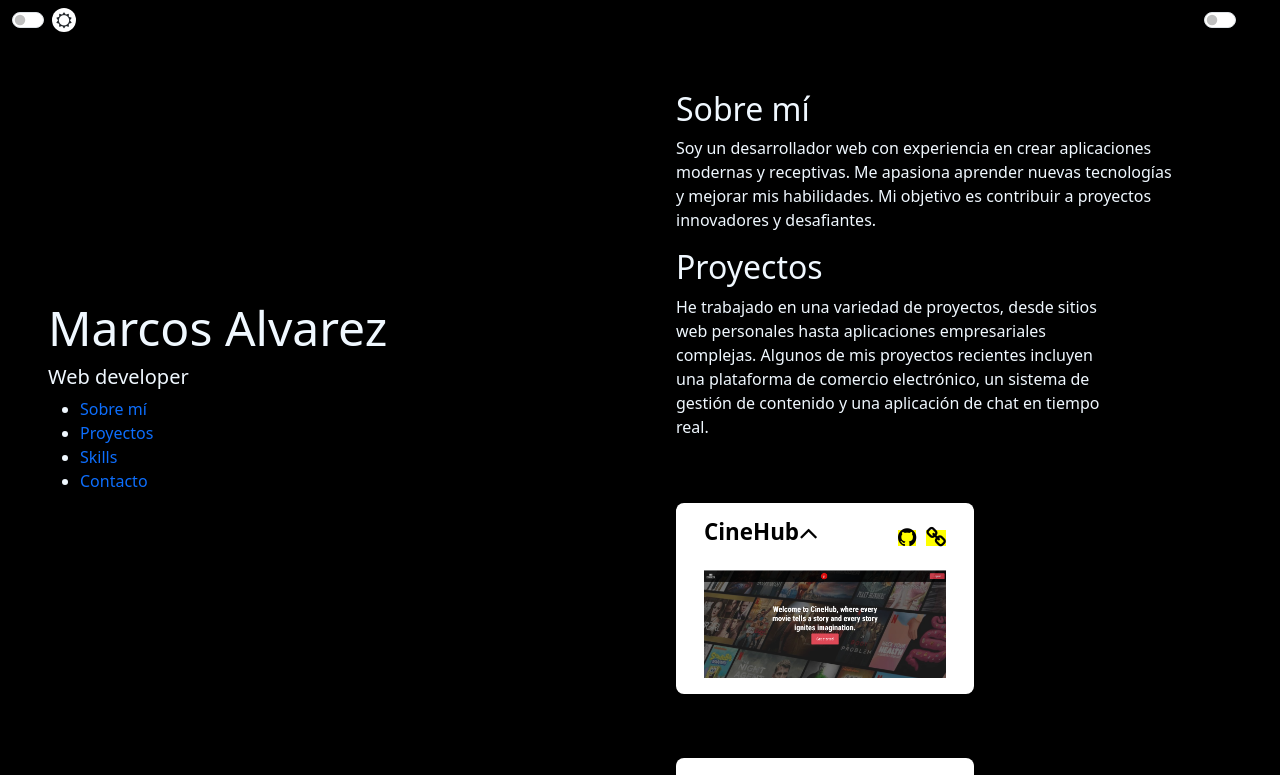
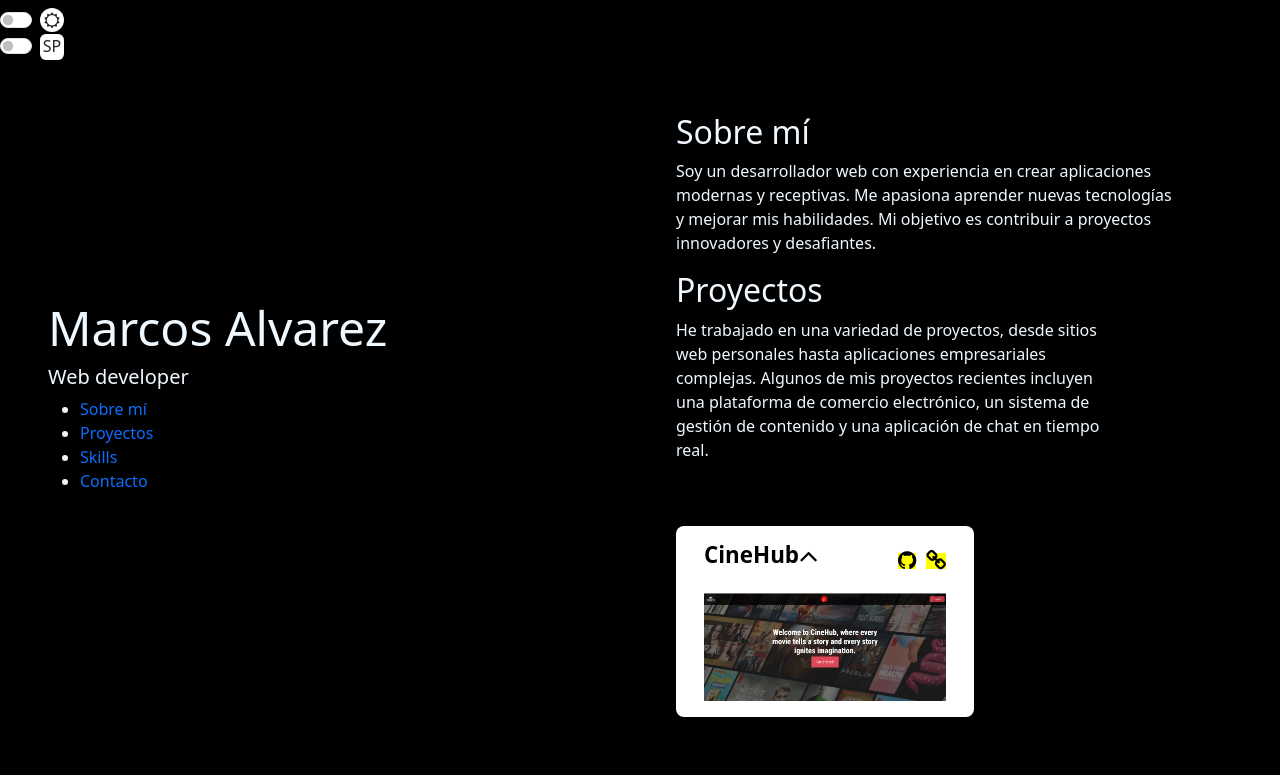
Before and after one commit to marcosAlvarezCalabria/portfolio, a React (Vite) app in the folder portfolio/: page / in a window 1280 px wide. Shown: the top 775 px of the page. Built offline with nearby package versions, Linux system fonts and the light colour scheme.

Commit message:
feat: complet navbar

```diff
--- a/portfolio/package.json
+++ b/portfolio/package.json
@@ -16,6 +16,7 @@
     "react": "^18.2.0",
     "react-dom": "^18.2.0",
     "react-magic-motion": "^1.1.2",
+    "react-world-flags": "^1.6.0",
     "styled-components": "^6.1.11"
   },
   "devDependencies": {
--- a/portfolio/src/components/ui/navbar/navbar.css
+++ b/portfolio/src/components/ui/navbar/navbar.css
@@ -1,9 +1,7 @@
+.mode-icon:hover {
+    border: solid 1px rgb(14, 165, 235) !important;
+}
 
-
-
-
- /* @media(min-width: 768px) {
-    .navbar{
-        background-color: transparent !important;
-    }
-}  */
+.language-icon:hover {
+    border: solid 2px rgb(14, 165, 235) !important;
+}
--- a/portfolio/src/components/ui/navbar/navbar.jsx
+++ b/portfolio/src/components/ui/navbar/navbar.jsx
@@ -2,38 +2,35 @@ import React, { useContext, useEffect, useState } from 'react';
 import LanguageContext from '../../../contexts/language.context';
 import ModeContext from '../../../contexts/mode.context';
 import './navbar.css';
-import SwitchLabels from '../../switch/switch';
 
 function NavbarComponent() {
     const { mode, toggleMode } = useContext(ModeContext);
     const { language, toggleLanguage } = useContext(LanguageContext);
-    const [isNavCollapsed, setIsNavCollapsed] = useState(true);
-    const [navbarColor, setNavbarColor] = useState("black")
-    const [sunColor, setSunColor] = useState("white")
+    const [navbarColor, setNavbarColor] = useState("black");
+    const [sunColor, setSunColor] = useState("white");
+    const [screenWidth, setScreenWidth] = useState(window.innerWidth);
 
     useEffect(() => {
-        const handleScroll = ()=> {
-            const scrollPosition = window.scrollY
-            if( navbarColor=== "transparent" ){
-                setSunColor("white")
-            }else {
-                setSunColor("white")
+        const handleScroll = () => {
+            const scrollPosition = window.scrollY;
+            if (navbarColor === "transparent") {
+                setSunColor("white");
+            } else {
+                setSunColor("white");
             }
 
-        if (scrollPosition <=  90) {
-            setNavbarColor("black")
-
-        }else{
-            setNavbarColor("transparent")
-
-        };}
+            if (scrollPosition <= 90 || screenWidth < 480) {
+                setNavbarColor("black");
+            } else {
+                setNavbarColor("transparent");
+            }
+        };
         window.addEventListener("scroll", handleScroll);
 
         return () => {
             window.removeEventListener('scroll', handleScroll);
         };
-    },[mode,navbarColor])
-
+    }, [mode, navbarColor, screenWidth]);
 
     const handleMode = () => {
         toggleMode();
@@ -42,34 +39,45 @@ function NavbarComponent() {
     const handleLanguage = () => {
         toggleLanguage();
     };
-
-    const handleNavCollapse = () => setIsNavCollapsed(!isNavCollapsed);
+    const languageSelected = language.slice(0, 2).toUpperCase();
+    console.log(screenWidth)
 
     return (
-        <nav style={{ backgroundColor: navbarColor }} className="navbar container-fluid navbar-expand-lg sticky-top fixed-top">
-        <div className="container-fluid">
+        <nav style={{ backgroundColor: navbarColor, maxHeight:"65px" }} className="navbar container-fluid sticky-top fixed-top">
+
+            <div className="d-flex flex-column justify-content-start">
                 <div className="form-check form-switch">
-                <input className="form-check-input" onClick={handleMode} type="checkbox" role="switch" id="flexSwitchCheckDefault" />
-                <label className="form-check-label" htmlFor="flexSwitchCheckDefault">
+                    <input className="form-check-input" onClick={handleMode} type="checkbox" role="switch" id="flexSwitchCheckMode" />
+                    <label className="form-check-label" htmlFor="flexSwitchCheckMode">
                         <i
-                        style={{backgroundColor: sunColor, width: "24px", borderRadius: "50%" ,cursor: 'pointer' }}
-                        className={`p-1 fa fa-${mode === "dark" ? "sun-o" : "moon-o"}`}
+                            style={{
+                                backgroundColor: sunColor,
+                                width: "24px",
+                                borderRadius: "50%",
+                                border: mode === "light" ? "solid 1px #000" : "none",
+                                cursor: 'pointer',
+
+                            }}
+                            className={`p-1 fa fa-${mode === "dark" ? "sun-o" : "moon-o"} mode-icon`}
                             aria-hidden="true"
                         ></i>
                     </label>
                 </div>
                 <div className="form-check form-switch">
-                <input className="form-check-input" onClick={handleLanguage} type="checkbox" role="switch" id="flexSwitchCheckDefault" />
-                <label className="form-check-label" htmlFor="flexSwitchCheckDefault">
-                    <i
-                        style={{backgroundColor: sunColor, width: "24px", borderRadius: "50%" ,cursor: 'pointer' }}
-                        className={`fa fa-language" aria-hidden="true`}
-                        aria-hidden="true"
-                    ></i>
+                    <input className="form-check-input" onClick={handleLanguage} type="checkbox" role="switch" id="flexSwitchCheckLanguage" />
+                    <label className="" htmlFor="flexSwitchCheckLanguage">
+                        <p className=' text-center language-icon'
+
+                            style={{
+                                backgroundColor: sunColor,
+                                width: "24px",
+                                height: "26px",
+                                borderRadius: "24%",
+                                cursor: 'pointer',
+                                border: mode === "light" ? "solid 1px #000" : "none" // Aplicación condicional del borde
+                            }}>{languageSelected}</p>
                     </label>
                 </div>
-
-
             </div>
         </nav>
     );
```
Also changed, not shown: 1 other file (tests, documents, lock files or other folders). Lines whose indentation alone changed are shown as unchanged.
